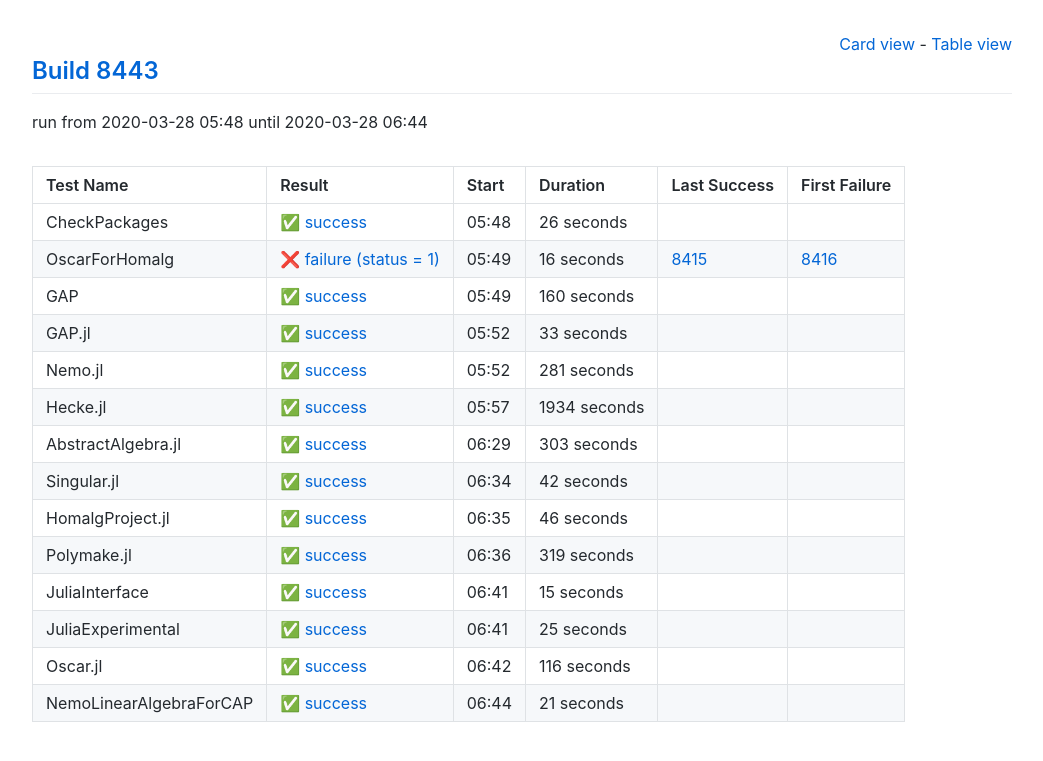
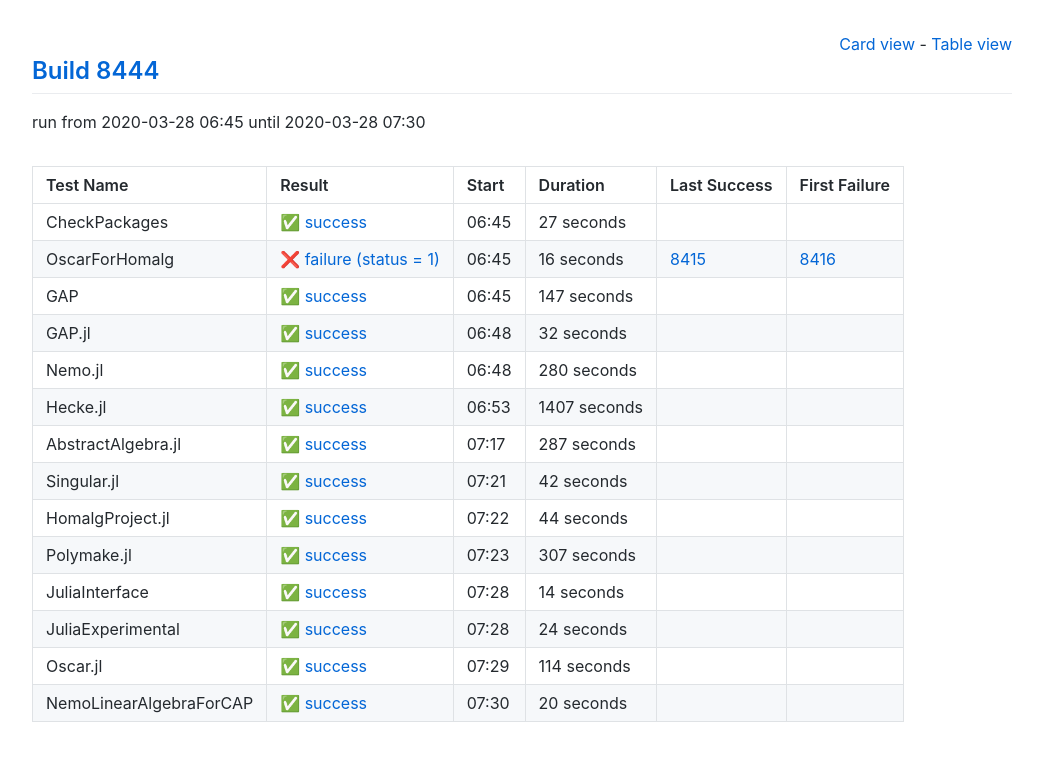
Before and after one commit to oscar-system/oscar-ci-status, a Jekyll site: the page built from table.html, in a window 1280 px wide. Shown: the top 761 px of the page, without its empty margins (118-1161 px from the left). Built offline with Jekyll 4.4.1, drawn with Linux system fonts in a browser that asks for light colours.

Commit message:
Build 8444

```diff
--- a/_data/ci.yml
+++ b/_data/ci.yml
@@ -1,16 +1,16 @@
-build: 8443
-build_url: https://oscarci.mathematik.uni-kl.de/job/oscar/8443/
+build: 8444
+build_url: https://oscarci.mathematik.uni-kl.de/job/oscar/8444/
 job: oscar
 tests:
-- duration: 26
+- duration: 27
   exitcode: 0
   first_failure: false
   first_failure_url: null
   last_success: false
   last_success_url: null
-  log: https://oscarci.mathematik.uni-kl.de/job/oscar/8443/artifact/logs/build-8443/CheckPackages.log
+  log: https://oscarci.mathematik.uni-kl.de/job/oscar/8444/artifact/logs/build-8444/CheckPackages.log
   name: CheckPackages
-  start: 2020-03-28 05:48
+  start: 2020-03-28 06:45
   status: success
   success: true
 - duration: 16
@@ -19,64 +19,64 @@ tests:
   first_failure_url: https://oscarci.mathematik.uni-kl.de/job/oscar/8416/
   last_success: 8415
   last_success_url: https://oscarci.mathematik.uni-kl.de/job/oscar/8415/
-  log: https://oscarci.mathematik.uni-kl.de/job/oscar/8443/artifact/logs/build-8443/OscarForHomalg.log
+  log: https://oscarci.mathematik.uni-kl.de/job/oscar/8444/artifact/logs/build-8444/OscarForHomalg.log
   name: OscarForHomalg
-  start: 2020-03-28 05:49
+  start: 2020-03-28 06:45
   status: failure
   success: false
-- duration: 160
+- duration: 147
   exitcode: 0
   first_failure: false
   first_failure_url: null
   last_success: false
   last_success_url: null
-  log: https://oscarci.mathematik.uni-kl.de/job/oscar/8443/artifact/logs/build-8443/GAP.log
+  log: https://oscarci.mathematik.uni-kl.de/job/oscar/8444/artifact/logs/build-8444/GAP.log
   name: GAP
-  start: 2020-03-28 05:49
+  start: 2020-03-28 06:45
   status: success
   success: true
-- duration: 33
+- duration: 32
   exitcode: 0
   first_failure: false
   first_failure_url: null
   last_success: false
   last_success_url: null
-  log: https://oscarci.mathematik.uni-kl.de/job/oscar/8443/artifact/logs/build-8443/GAP.jl.log
+  log: https://oscarci.mathematik.uni-kl.de/job/oscar/8444/artifact/logs/build-8444/GAP.jl.log
   name: GAP.jl
-  start: 2020-03-28 05:52
+  start: 2020-03-28 06:48
   status: success
   success: true
-- duration: 281
+- duration: 280
   exitcode: 0
   first_failure: false
   first_failure_url: null
   last_success: false
   last_success_url: null
-  log: https://oscarci.mathematik.uni-kl.de/job/oscar/8443/artifact/logs/build-8443/Nemo.jl.log
+  log: https://oscarci.mathematik.uni-kl.de/job/oscar/8444/artifact/logs/build-8444/Nemo.jl.log
   name: Nemo.jl
-  start: 2020-03-28 05:52
+  start: 2020-03-28 06:48
   status: success
   success: true
-- duration: 1934
+- duration: 1407
   exitcode: 0
   first_failure: false
   first_failure_url: null
   last_success: false
   last_success_url: null
-  log: https://oscarci.mathematik.uni-kl.de/job/oscar/8443/artifact/logs/build-8443/Hecke.jl.log
+  log: https://oscarci.mathematik.uni-kl.de/job/oscar/8444/artifact/logs/build-8444/Hecke.jl.log
   name: Hecke.jl
-  start: 2020-03-28 05:57
+  start: 2020-03-28 06:53
   status: success
   success: true
-- duration: 303
+- duration: 287
   exitcode: 0
   first_failure: false
   first_failure_url: null
   last_success: false
   last_success_url: null
-  log: https://oscarci.mathematik.uni-kl.de/job/oscar/8443/artifact/logs/build-8443/AbstractAlgebra.jl.log
+  log: https://oscarci.mathematik.uni-kl.de/job/oscar/8444/artifact/logs/build-8444/AbstractAlgebra.jl.log
   name: AbstractAlgebra.jl
-  start: 2020-03-28 06:29
+  start: 2020-03-28 07:17
   status: success
   success: true
 - duration: 42
@@ -85,74 +85,74 @@ tests:
   first_failure_url: null
   last_success: false
   last_success_url: null
-  log: https://oscarci.mathematik.uni-kl.de/job/oscar/8443/artifact/logs/build-8443/Singular.jl.log
+  log: https://oscarci.mathematik.uni-kl.de/job/oscar/8444/artifact/logs/build-8444/Singular.jl.log
   name: Singular.jl
-  start: 2020-03-28 06:34
+  start: 2020-03-28 07:21
   status: success
   success: true
-- duration: 46
+- duration: 44
   exitcode: 0
   first_failure: false
   first_failure_url: null
   last_success: false
   last_success_url: null
-  log: https://oscarci.mathematik.uni-kl.de/job/oscar/8443/artifact/logs/build-8443/HomalgProject.jl.log
+  log: https://oscarci.mathematik.uni-kl.de/job/oscar/8444/artifact/logs/build-8444/HomalgProject.jl.log
   name: HomalgProject.jl
-  start: 2020-03-28 06:35
+  start: 2020-03-28 07:22
   status: success
   success: true
-- duration: 319
+- duration: 307
   exitcode: 0
   first_failure: false
   first_failure_url: null
   last_success: false
   last_success_url: null
-  log: https://oscarci.mathematik.uni-kl.de/job/oscar/8443/artifact/logs/build-8443/Polymake.jl.log
+  log: https://oscarci.mathematik.uni-kl.de/job/oscar/8444/artifact/logs/build-8444/Polymake.jl.log
   name: Polymake.jl
-  start: 2020-03-28 06:36
+  start: 2020-03-28 07:23
   status: success
   success: true
-- duration: 15
+- duration: 14
   exitcode: 0
   first_failure: false
   first_failure_url: null
   last_success: false
   last_success_url: null
-  log: https://oscarci.mathematik.uni-kl.de/job/oscar/8443/artifact/logs/build-8443/JuliaInterface.log
+  log: https://oscarci.mathematik.uni-kl.de/job/oscar/8444/artifact/logs/build-8444/JuliaInterface.log
   name: JuliaInterface
-  start: 2020-03-28 06:41
+  start: 2020-03-28 07:28
   status: success
   success: true
-- duration: 25
+- duration: 24
   exitcode: 0
   first_failure: false
   first_failure_url: null
   last_success: false
   last_success_url: null
-  log: https://oscarci.mathematik.uni-kl.de/job/oscar/8443/artifact/logs/build-8443/JuliaExperimental.log
+  log: https://oscarci.mathematik.uni-kl.de/job/oscar/8444/artifact/logs/build-8444/JuliaExperimental.log
   name: JuliaExperimental
-  start: 2020-03-28 06:41
+  start: 2020-03-28 07:28
   status: success
   success: true
-- duration: 116
+- duration: 114
   exitcode: 0
   first_failure: false
   first_failure_url: null
   last_success: false
   last_success_url: null
-  log: https://oscarci.mathematik.uni-kl.de/job/oscar/8443/artifact/logs/build-8443/Oscar.jl.log
+  log: https://oscarci.mathematik.uni-kl.de/job/oscar/8444/artifact/logs/build-8444/Oscar.jl.log
   name: Oscar.jl
-  start: 2020-03-28 06:42
+  start: 2020-03-28 07:29
   status: success
   success: true
-- duration: 21
+- duration: 20
   exitcode: 0
   first_failure: false
   first_failure_url: null
   last_success: false
   last_success_url: null
-  log: https://oscarci.mathematik.uni-kl.de/job/oscar/8443/artifact/logs/build-8443/NemoLinearAlgebraForCAP.log
+  log: https://oscarci.mathematik.uni-kl.de/job/oscar/8444/artifact/logs/build-8444/NemoLinearAlgebraForCAP.log
   name: NemoLinearAlgebraForCAP
-  start: 2020-03-28 06:44
+  start: 2020-03-28 07:30
   status: success
   success: true
```
Also changed, not shown: README.md.
